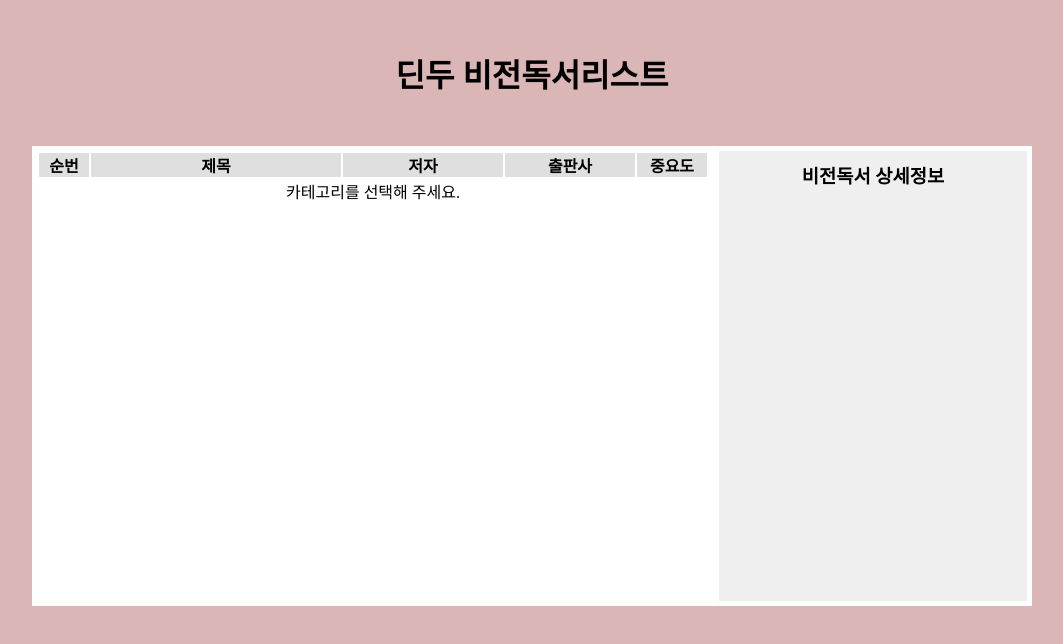
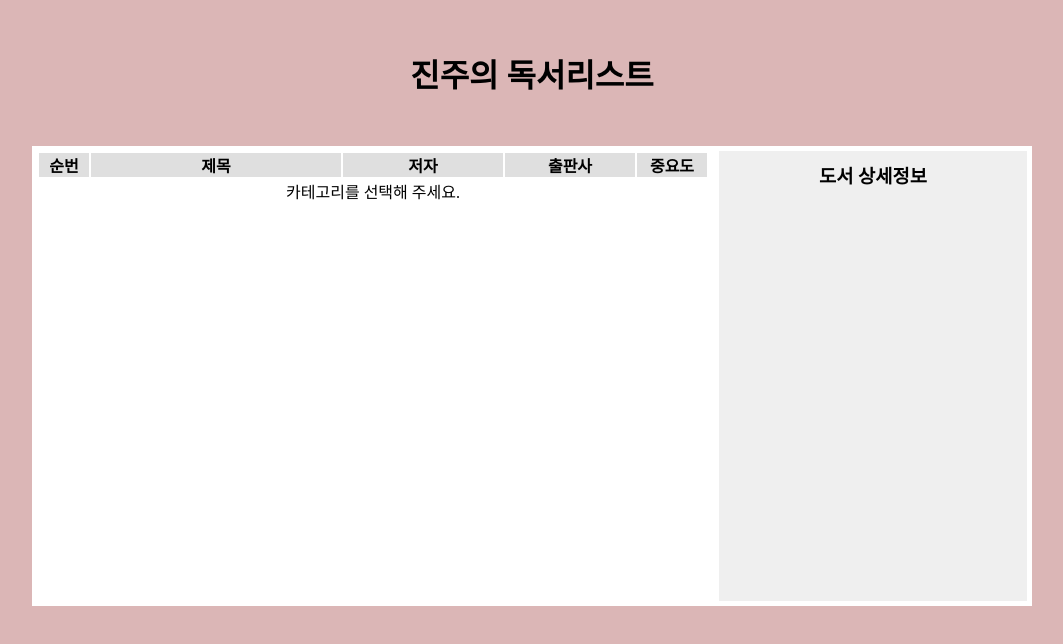
Before and after one commit to JinjuNa/javascript-library, a website: page public/library.html in a window 1280 px wide. Shown: the whole page, without its empty margins (108-1171 px from the left). Drawn offline with Linux system fonts and the light colour scheme; no server answers.

Commit message:
프로젝트명 수정

```diff
--- a/public/library.html
+++ b/public/library.html
@@ -11,12 +11,12 @@
     <script src="js/data.js"></script>
     <script src="js/jquery-3.4.1.min.js"></script>
     <script src="./js/javascript.js"></script>
-    <title>딘두 비전독서리스트</title>
+    <title>진주의 독서리스트</title>
 </head>
 <body>
     <div id="wrap">
         <header>
-            <h1>딘두 비전독서리스트</h1>
+            <h1>진주의 독서리스트</h1>
         </header>
         <div class="sectionContainer">
             <section class="leftSection">
@@ -44,7 +44,7 @@
                 </section>
             </section>
             <section class="rightSection">
-                <h3>비전독서 상세정보</h3>
+                <h3>도서 상세정보</h3>
                 <div id="bookDetail" class="disable">
                 <div class="bookImageContainer">
                     <img class="bookImage" id="bookImage" src="img/book/img001.jpg" alt="001 책 이미지"/>
```
